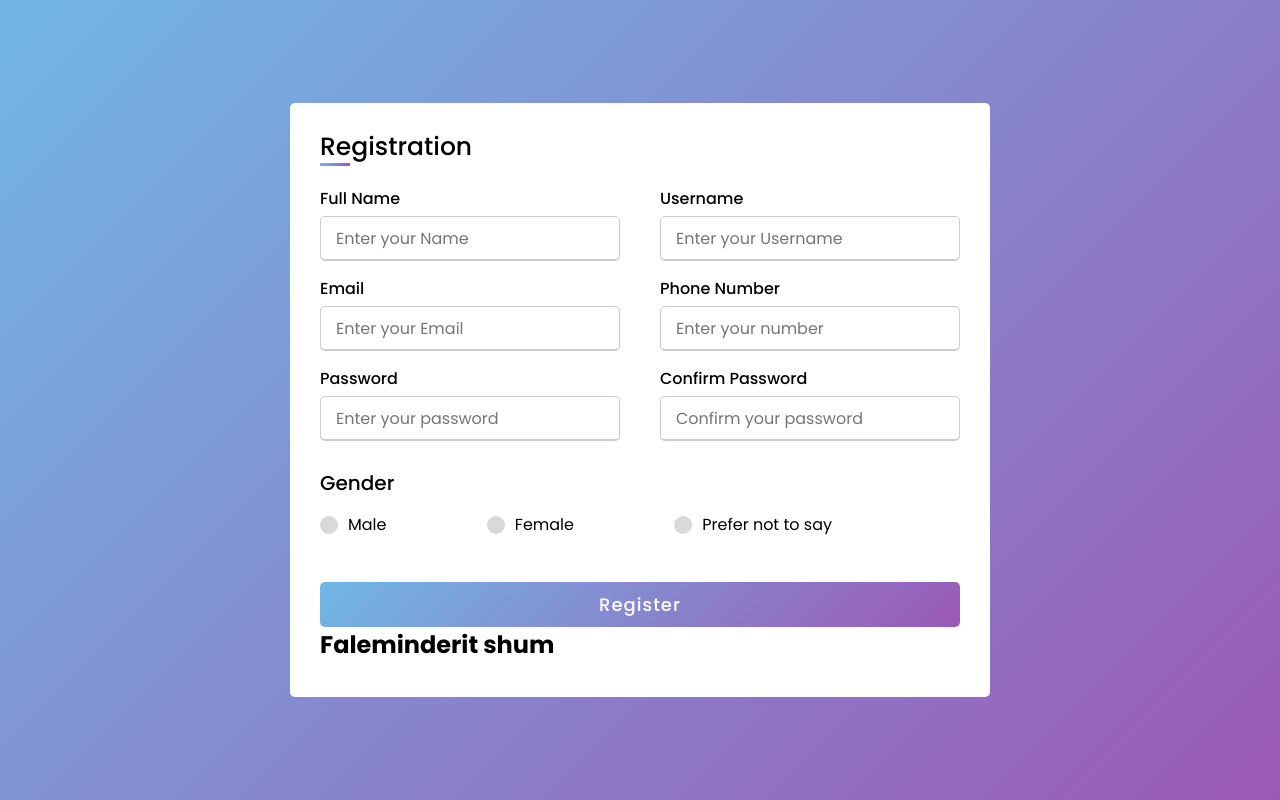
After one commit to PashtrikZogaj2/Projekti-UEB-1, a PHP site: page /registration.html in a window 1280 px wide. The commit adds this page. Run offline with PHP 8.4, Linux system fonts and the light colour scheme.

Commit message:
Add files via upload

```diff
--- /dev/null
+++ b/registration.css
@@ -0,0 +1,130 @@
+@import url('https://fonts.googleapis.com/css2?family=Poppins:wght@100;200;300;400;500;600;700;800;900&display=swap');
+*{
+    margin: 0;
+    padding: 0;
+    box-sizing: border-box;
+    font-family: 'Poppins',sans-serif;
+}
+
+body{
+    display: flex;
+    height: 100vh;
+    justify-content: center;
+    align-items: center;
+    padding: 10px;
+    background: linear-gradient(135deg, #71b7e6,#9b59b6);
+}
+
+.container{
+    max-width: 700px;
+    width: 100%;
+    background: #fff;
+    padding: 25px  30px;
+    border-radius: 5px;
+}
+
+.container .title{
+    font-size: 25px;
+    font-weight: 500;
+    position: relative;
+}
+
+.container .title::before{
+    content: '';
+    position: absolute;
+    left: 0;
+    bottom: 0;
+    height: 3px;
+    width: 30px;
+    background: linear-gradient(135deg, #71b7e6,#9b59b6);
+
+}
+
+.container form .user-details {
+     display: flex;
+     flex-wrap: wrap;
+     justify-content: space-between;
+     margin: 20px 0 12px 0;
+}
+
+form .user-details .input-box{
+   margin-bottom: 15px;
+    width: calc(100% / 2 - 20px);
+}
+.user-details .input-box .details{
+    display: block;
+    font-weight: 500;
+    margin-bottom: 5px;
+}
+form .user-details .input-box input{
+    height: 45px;
+    width: 100%;
+    outline: none;
+    border-radius: 5px;
+    border: 1px solid #ccc;
+    padding-left: 15px;
+    font-size: 16px;
+    border-bottom-width: 2px;
+    transition: al 0.3s ease;
+}
+form .user-details .input-box input:focus,
+form .user-details .input-box input:valid{
+  border-color: #9b59b6;
+}
+
+
+form .gender-details .gender-title {
+    font-size: 20px;
+    font-weight: 500;
+
+}
+form .gender-details .category {
+    display: flex;
+    width: 80%;
+    margin: 14px 0;
+    justify-content: space-between;
+}
+.gender-details .category label {
+      display: flex;
+      align-items: center;
+}
+.gender-details .category .dot {
+    height: 18px;
+    width: 18px;
+    background: #d9d9d9;
+    border-radius: 50%;
+    margin-right: 10px;
+    border: 5px solid transparent;
+    transition: all 0.3s ease;
+}
+
+#dot-1:checked ~ .category label .one,
+#dot-1:checked ~ .category label .two,
+#dot-1:checked ~ .category label .three{
+    border-color: #d9d9d9;
+    background: #9b59b6;
+}
+ form input[type="radio"] {
+    display: none;
+ }
+ form .button {
+    height: 45px;
+    margin: 45px 0;
+ }
+
+ form .button input{
+    height: 100%;
+    width: 100%;
+    outline-color: none;
+    color: #fff;
+   border:none;
+   font-size: 18px;
+   font-weight: 500;
+   letter-spacing: 1px;
+   border-radius: 5px;
+    background: linear-gradient(135deg, #71b7e6,#9b59b6);
+ }
+
+ form .button input:hover{
+    background: linear-gradient(135deg, #71b7e6,#9b59b6);
+ }
--- /dev/null
+++ b/registration.html
@@ -0,0 +1,69 @@
+<!DOCTYPE html>
+<html lang="en">
+<head>
+    <meta charset="UTF-8">
+    <link rel="stylesheet" href="registration.css">
+    <script src="script.js"></script>
+    <script src="https://ajax.googleapis.com/ajax/libs/jquery/3.6.1/jquery.min.js"></script>
+    <meta name="viewport" content="width=device-width, initial-scale=1.0">
+    <title>Registration page</title>
+</head>
+<body>
+    <div class="container">
+        <div class="title">Registration </div>
+        <form action="#">
+         <div class="user-details">
+            <div class="input-box">
+             <span class="details">Full Name</span>
+             <input type="text" placeholder="Enter your Name" required>
+            </div>
+            <div class="input-box">
+                <span class="details">Username</span>
+                <input type="text" placeholder="Enter your Username" required>
+               </div>
+               <div class="input-box">
+                <span class="details">Email</span>
+                <input type="text" placeholder="Enter your Email" required>
+               </div>
+               <div class="input-box">
+                <span class="details">Phone Number</span>
+                <input type="text" placeholder="Enter your number" required>
+               </div>
+               <div class="input-box">
+                <span class="details">Password</span>
+                <input type="text" placeholder="Enter your password" required>
+               </div>
+               <div class="input-box">
+                <span class="details">Confirm Password</span>
+                <input type="text" placeholder="Confirm your password" required>
+               </div>
+         </div>
+         <div class="gender-details">
+            <input type="radio" name="gender" id="dot-1">
+            <input type="radio" name="gender" id="dot-2">
+            <input type="radio" name="gender" id="dot-3">
+            <span class="gender-title">Gender</span>
+            <div class="category">
+                <label for="dot-1">
+                 <span class="dot one"></span>
+                 <span class="gender">Male</span>
+                </label>
+                <label for="dot-2">
+                    <span class="dot two"></span>
+                    <span class="gender">Female</span>
+                   </label>
+                   <label for="dot-3">
+                    <span class="dot three"></span>
+                    <span class="gender">Prefer not to say</span>
+                   </label>
+            </div>
+         </div>
+         <div class="button" onclick="fadeNote()">
+            <input type="submit"  value="Register" >
+            <h2 id="thanknote">Faleminderit shum</h2>
+         </div>
+
+        </form>
+    </div>
+</body>
+</html>
```
Also changed, not shown: contact.html (+9 -6 lines), index.html (+21 -8 lines), style.css (+64 -11 lines).
